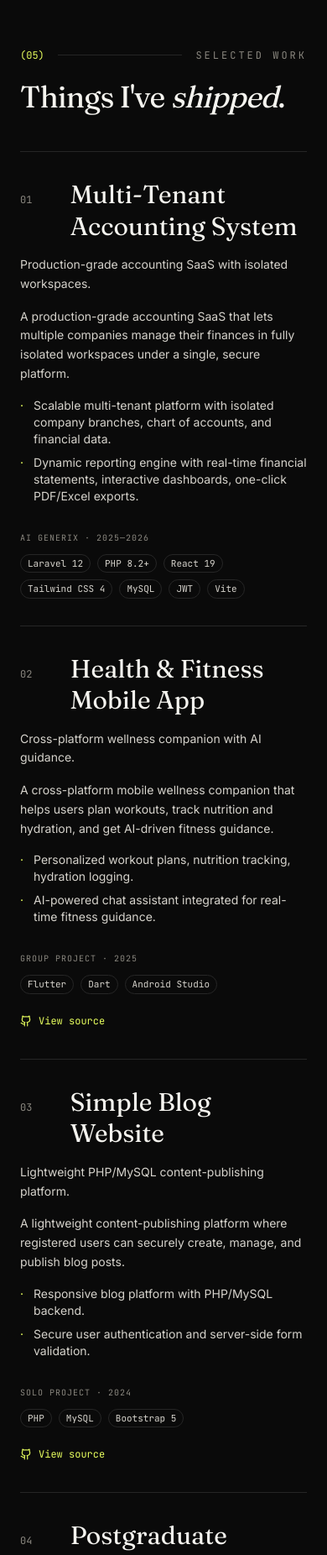
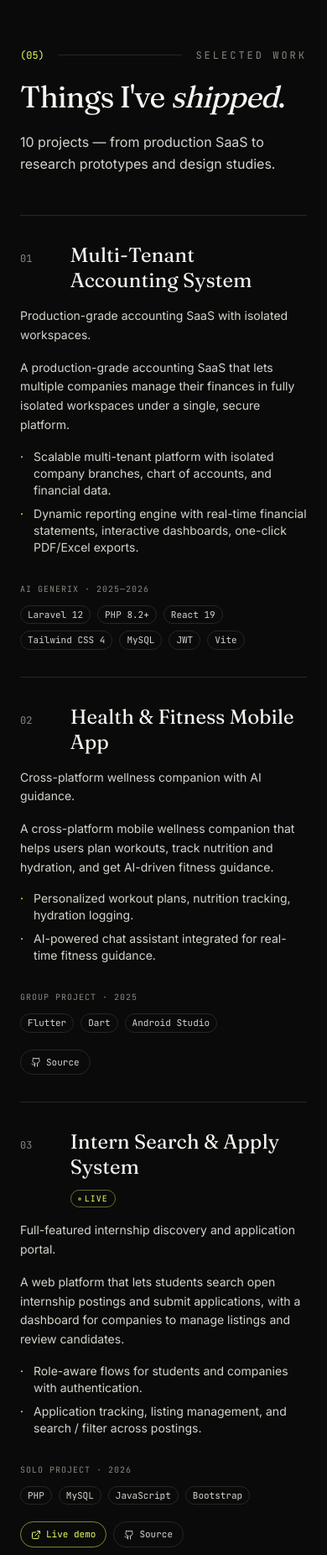
Before and after one commit to Nasroon0108/nasroon_portfolio, a React (Vite) app: page / in a window 390 px wide. Shown: the part 6869-8721 px from the top of the page at 84% size. Built offline with nearby package versions, Linux system fonts and the light colour scheme.

Commit message:
project updated according to github

```diff
--- a/src/components/Projects.jsx
+++ b/src/components/Projects.jsx
@@ -1,5 +1,5 @@
 import { useState } from "react";
-import { ArrowUpRight, Github } from "lucide-react";
+import { ArrowUpRight, Github, ExternalLink } from "lucide-react";
 import SectionLabel from "./SectionLabel";
 import { projects } from "../data";
 
@@ -19,10 +19,13 @@ export default function Projects() {
             Things I've <span className="italic">shipped</span>.
           </>
         }
+        kicker={`${projects.length} projects — from production SaaS to research prototypes and design studies.`}
       />
 
       <ul className="border-t border-line">
-        {projects.map((p) => (
+        {projects.map((p) => {
+          const primary = p.demo || p.link;
+          return (
             <li
               key={p.idx}
               onMouseEnter={() => setHovered(p.idx)}
@@ -30,10 +33,10 @@ export default function Projects() {
               className="group relative border-b border-line"
             >
               <a
-              href={p.link || "#"}
-              target={p.link ? "_blank" : undefined}
+                href={primary || "#"}
+                target={primary ? "_blank" : undefined}
                 rel="noreferrer"
-              onClick={(e) => !p.link && e.preventDefault()}
+                onClick={(e) => !primary && e.preventDefault()}
                 className="block py-8 md:py-10 transition-colors"
               >
                 {/* Row */}
@@ -43,9 +46,17 @@ export default function Projects() {
                   </div>
 
                   <div className="col-span-10 md:col-span-6">
-                  <h3 className="font-serif text-3xl md:text-5xl lg:text-6xl leading-tight transition-colors group-hover:text-accent">
+                    <div className="flex flex-wrap items-baseline gap-3">
+                      <h3 className="font-serif text-2xl md:text-4xl lg:text-5xl leading-tight transition-colors group-hover:text-accent">
                         {p.title}
                       </h3>
+                      {p.demo && (
+                        <span className="inline-flex items-center gap-1 text-[10px] font-mono uppercase tracking-widest text-accent border border-accent/40 rounded-full px-2 py-0.5">
+                          <span className="w-1 h-1 rounded-full bg-accent animate-pulse" />
+                          Live
+                        </span>
+                      )}
+                    </div>
                   </div>
 
                   <div className="hidden md:block col-span-3 text-sm text-bone-dim">
@@ -55,17 +66,17 @@ export default function Projects() {
                   <div className="hidden md:flex col-span-2 items-center justify-end gap-3 text-muted">
                     <span className="font-mono text-xs">{p.year}</span>
                     <span className="w-10 h-10 rounded-full border border-line flex items-center justify-center group-hover:border-accent group-hover:text-accent transition-colors">
-                    {p.link ? <ArrowUpRight size={16} /> : <Github size={14} />}
+                      {primary ? <ArrowUpRight size={16} /> : <Github size={14} />}
                     </span>
                   </div>
                 </div>
 
-              {/* Expanded detail on hover / focus (desktop) + always mobile */}
+                {/* Expanded detail */}
                 <div
                   className={`grid grid-cols-12 gap-4 overflow-hidden transition-all duration-500 ${
                     hovered === p.idx
-                    ? "max-h-[500px] opacity-100 mt-6"
-                    : "md:max-h-0 md:opacity-0 md:mt-0 max-h-[500px] opacity-100 mt-4"
+                      ? "max-h-[600px] opacity-100 mt-6"
+                      : "md:max-h-0 md:opacity-0 md:mt-0 max-h-[600px] opacity-100 mt-4"
                   }`}
                 >
                   <div className="col-span-12 md:col-start-2 md:col-span-6">
@@ -99,22 +110,58 @@ export default function Projects() {
                         </span>
                       ))}
                     </div>
+
+                    {(p.link || p.demo) && (
+                      <div className="mt-5 flex flex-wrap gap-2">
+                        {p.demo && (
+                          <span
+                            onClick={(e) => {
+                              e.preventDefault();
+                              e.stopPropagation();
+                              window.open(p.demo, "_blank", "noopener");
+                            }}
+                            className="inline-flex items-center gap-1.5 font-mono text-[11px] px-3 py-1.5 rounded-full border border-accent/50 text-accent hover:bg-accent hover:text-ink transition-colors cursor-pointer"
+                          >
+                            <ExternalLink size={12} /> Live demo
+                          </span>
+                        )}
                         {p.link && (
-                    <a
-                      href={p.link}
-                      target="_blank"
-                      rel="noreferrer"
-                      className="inline-flex items-center gap-2 mt-6 font-mono text-xs hover-underline text-accent"
+                          <span
+                            onClick={(e) => {
+                              e.preventDefault();
+                              e.stopPropagation();
+                              window.open(p.link, "_blank", "noopener");
+                            }}
+                            className="inline-flex items-center gap-1.5 font-mono text-[11px] px-3 py-1.5 rounded-full border border-line hover:border-bone text-bone-dim hover:text-bone transition-colors cursor-pointer"
                           >
-                      <Github size={14} /> View source
-                    </a>
+                            <Github size={12} /> Source
+                          </span>
+                        )}
+                      </div>
                     )}
                   </div>
                 </div>
               </a>
             </li>
-        ))}
+          );
+        })}
       </ul>
+
+      {/* View all on GitHub */}
+      <div className="mt-14 flex justify-center">
+        <a
+          href="https://github.com/Nasroon0108"
+          target="_blank"
+          rel="noreferrer"
+          className="group inline-flex items-center gap-3 font-mono text-xs uppercase tracking-widest text-muted hover:text-accent transition-colors"
+        >
+          <span className="h-px w-10 bg-line group-hover:bg-accent transition-colors" />
+          <Github size={14} />
+          <span>View all repositories on GitHub</span>
+          <ArrowUpRight size={14} className="group-hover:-translate-y-0.5 group-hover:translate-x-0.5 transition-transform" />
+          <span className="h-px w-10 bg-line group-hover:bg-accent transition-colors" />
+        </a>
+      </div>
     </section>
   );
 }
--- a/src/data.js
+++ b/src/data.js
@@ -103,6 +103,7 @@ export const projects = [
       "Dynamic reporting engine with real-time financial statements, interactive dashboards, one-click PDF/Excel exports.",
     ],
     link: null,
+    demo: null,
     year: "2025—2026",
   },
   {
@@ -118,10 +119,107 @@ export const projects = [
       "AI-powered chat assistant integrated for real-time fitness guidance.",
     ],
     link: "https://github.com/udarahansani/fitness_app",
+    demo: null,
     year: "2025",
   },
   {
     idx: "03",
+    title: "Intern Search & Apply System",
+    tagline: "Full-featured internship discovery and application portal.",
+    org: "Solo Project",
+    stack: ["PHP", "MySQL", "JavaScript", "Bootstrap"],
+    description:
+      "A web platform that lets students search open internship postings and submit applications, with a dashboard for companies to manage listings and review candidates.",
+    highlights: [
+      "Role-aware flows for students and companies with authentication.",
+      "Application tracking, listing management, and search / filter across postings.",
+    ],
+    link: "https://github.com/Nasroon0108/Intern_search_and_apply_system",
+    demo: "https://intern-search-and-apply-system.vercel.app",
+    year: "2026",
+  },
+  {
+    idx: "04",
+    title: "Student Support Portal",
+    tagline: "Modern TypeScript portal for student services.",
+    org: "Solo Project",
+    stack: ["TypeScript", "React", "Tailwind CSS"],
+    description:
+      "A student-facing support portal built with TypeScript and React, giving students a single place to request help, track tickets, and access resources.",
+    highlights: [
+      "Type-safe React frontend with modular components.",
+      "Ticket-style support flow with clean, responsive UI.",
+    ],
+    link: "https://github.com/Nasroon0108/student_support_portal",
+    demo: null,
+    year: "2026",
+  },
+  {
+    idx: "05",
+    title: "Online Trip Management System",
+    tagline: "Trip planning and booking web app.",
+    org: "Solo Project",
+    stack: ["PHP", "MySQL", "JavaScript", "Bootstrap"],
+    description:
+      "A trip management platform for planning journeys, managing bookings, and organizing itineraries — with an admin surface for maintaining destinations and packages.",
+    highlights: [
+      "CRUD flows for trips, bookings, and destinations.",
+      "Admin management console with secure authentication.",
+    ],
+    link: "https://github.com/Nasroon0108/online_trip_managemet_system",
+    demo: null,
+    year: "2026",
+  },
+  {
+    idx: "06",
+    title: "Pharmacy Inventory Management",
+    tagline: "Inventory system for pharmacy stock and sales.",
+    org: "Solo Project",
+    stack: ["PHP", "MySQL", "HTML", "CSS"],
+    description:
+      "An inventory management system for pharmacies that tracks stock levels, expiry dates, and sales — designed to keep small pharmacies organized without spreadsheets.",
+    highlights: [
+      "Stock tracking with low-inventory and expiry alerts.",
+      "Sales entry and reporting for daily operations.",
+    ],
+    link: "https://github.com/Nasroon0108/pharmacy_inventory_management",
+    demo: "https://inventory-ashen-seven.vercel.app",
+    year: "2025",
+  },
+  {
+    idx: "07",
+    title: "Library Management System",
+    tagline: "Classic library CRUD with clean PHP architecture.",
+    org: "Solo Project",
+    stack: ["PHP", "MySQL", "HTML", "CSS"],
+    description:
+      "A library management system for managing books, members, and lending. Built as a hands-on exercise in clean PHP architecture and relational schema design.",
+    highlights: [
+      "Book, member, and lending record management.",
+      "Normalized MySQL schema with role-based views.",
+    ],
+    link: "https://github.com/Nasroon0108/library_management_system",
+    demo: null,
+    year: "2026",
+  },
+  {
+    idx: "08",
+    title: "Postgraduate Studies Website",
+    tagline: "Official multi-page faculty website for SEUSL.",
+    org: "Group Project",
+    stack: ["HTML5", "CSS3", "JavaScript", "Bootstrap"],
+    description:
+      "The official informational website for the Faculty of Applied Sciences, SEUSL, presenting academic programs, staff, and department updates.",
+    highlights: [
+      "Multi-page faculty website with responsive layout.",
+      "Dynamic UI components and clean information architecture.",
+    ],
+    link: "https://github.com/Nasroon0108/PGU-Website",
+    demo: "https://pgu-website.vercel.app",
+    year: "2025",
+  },
+  {
+    idx: "09",
     title: "Simple Blog Website",
     tagline: "Lightweight PHP/MySQL content-publishing platform.",
     org: "Solo Project",
@@ -133,22 +231,24 @@ export const projects = [
       "Secure user authentication and server-side form validation.",
     ],
     link: "https://github.com/Nasroon0108/bootstrap",
-    year: "2024",
+    demo: "https://bootstrap-lime-delta-78.vercel.app",
+    year: "2025",
   },
   {
-    idx: "04",
-    title: "Postgraduate Studies Website",
-    tagline: "Official multi-page faculty website for SEUSL.",
-    org: "Group Project",
-    stack: ["HTML5", "CSS3", "JavaScript", "Bootstrap"],
+    idx: "10",
+    title: "Tailwind CSS Landing Study",
+    tagline: "Design exploration with Tailwind CSS utilities.",
+    org: "Solo Project",
+    stack: ["HTML", "Tailwind CSS", "JavaScript"],
     description:
-      "The official informational website for a university faculty, presenting academic programs, staff, and department updates.",
+      "A hands-on design study exploring modern landing-page patterns and Tailwind CSS composition — layouts, typography, and responsive behavior.",
     highlights: [
-      "Multi-page faculty website for the Faculty of Applied Sciences, SEUSL.",
-      "Responsive layout with dynamic UI components.",
+      "Pure Tailwind utility-first build, no custom CSS.",
+      "Focus on typography, spacing, and responsive breakpoints.",
     ],
-    link: "https://github.com/Nasroon0108/PGU-Website",
-    year: "2024",
+    link: "https://github.com/Nasroon0108/TailwindCSS-project",
+    demo: "https://tailwind-css-project-vert.vercel.app",
+    year: "2025",
   },
 ];
 
```
Lines whose indentation alone changed are shown as unchanged.
